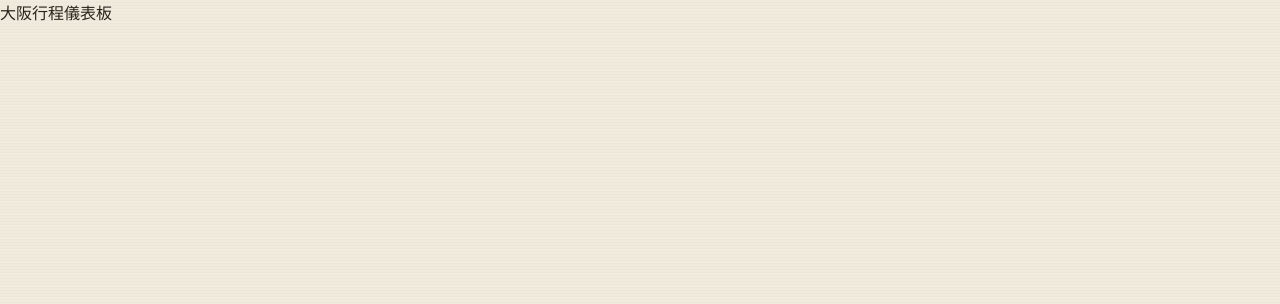
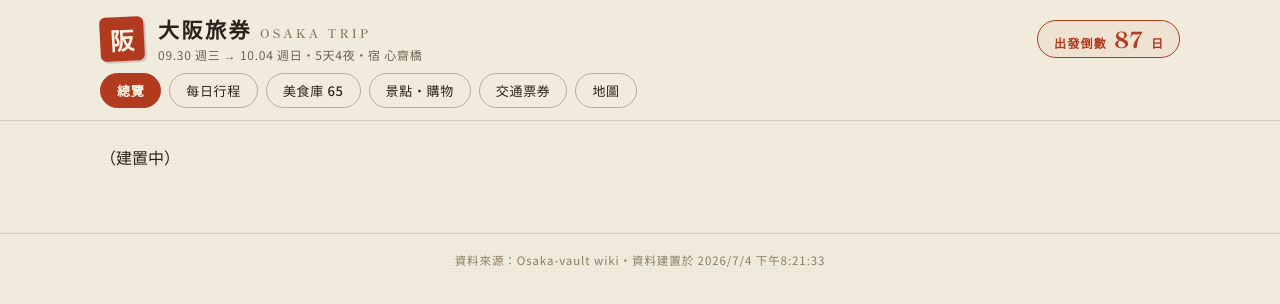
Before and after one commit to hsjinde/Osaka-web, a React (Vite) app: page / in a window 1280 px wide. Shown: the top 304 px of the page. Built offline with nearby package versions, Linux system fonts and the light colour scheme.

Commit message:
feat: App 骨架——hash 分頁、Header 倒數、Footer
Co-Authored-By: Claude Fable 5 <noreply@anthropic.com>

```diff
--- a/src/App.tsx
+++ b/src/App.tsx
@@ -1,3 +1,96 @@
+import { useEffect, useState, type JSX } from 'react';
+import { meta, overview, byCategory } from './data';
+import Chip from './components/Chip';
+import Home from './pages/Home';
+import DailyPlan from './pages/DailyPlan';
+import Food from './pages/Food';
+import Places from './pages/Places';
+import Transport from './pages/Transport';
+import AreaMap from './pages/AreaMap';
+
+export type TabKey = 'home' | 'plan' | 'food' | 'places' | 'trans' | 'map';
+
+export function countdownDays(tripStart: string, now = new Date()): number {
+  const dep = new Date(`${tripStart}T00:00:00+09:00`).getTime();
+  return Math.max(0, Math.ceil((dep - now.getTime()) / 86400000));
+}
+
+const TABS: [TabKey, string][] = [
+  ['home', '總覽'], ['plan', '每日行程'], ['food', '美食庫'],
+  ['places', '景點・購物'], ['trans', '交通票券'], ['map', '地圖'],
+];
+
+const PAGES: Record<TabKey, () => JSX.Element> = {
+  home: Home, plan: DailyPlan, food: Food, places: Places, trans: Transport, map: AreaMap,
+};
+
+function tabFromHash(): TabKey {
+  const h = location.hash.replace('#', '') as TabKey;
+  return TABS.some(([k]) => k === h) ? h : 'home';
+}
+
 export default function App() {
-  return <div>大阪行程儀表板</div>;
+  const [tab, setTab] = useState<TabKey>(tabFromHash);
+  useEffect(() => {
+    const onHash = () => setTab(tabFromHash());
+    window.addEventListener('hashchange', onHash);
+    return () => window.removeEventListener('hashchange', onHash);
+  }, []);
+  const go = (k: TabKey) => { location.hash = k; };
+
+  const cd = countdownDays(meta.tripStart);
+  const foodCount = byCategory('餐廳').length;
+  const Page = PAGES[tab];
+  const f = overview.fields;
+
+  return (
+    <div style={{ minHeight: '100vh' }}>
+      <header style={{
+        position: 'sticky', top: 0, zIndex: 50, background: 'rgba(241,235,221,.94)',
+        backdropFilter: 'blur(10px)', borderBottom: '1px solid var(--line)',
+      }}>
+        <div style={{ maxWidth: 1120, margin: '0 auto', padding: '14px 20px 0', display: 'flex', flexWrap: 'wrap', alignItems: 'center', gap: 14 }}>
+          <div className="serif" style={{
+            width: 44, height: 44, background: 'var(--red)', color: '#F7F2E6',
+            display: 'flex', alignItems: 'center', justifyContent: 'center',
+            fontSize: 24, fontWeight: 700, borderRadius: 6,
+            boxShadow: '2px 2px 0 rgba(41,35,26,.18)', transform: 'rotate(-3deg)',
+          }}>阪</div>
+          <div style={{ display: 'flex', flexDirection: 'column', gap: 2, minWidth: 180 }}>
+            <div className="serif" style={{ fontSize: 21, fontWeight: 700, letterSpacing: '.12em' }}>
+              大阪旅券 <span className="label-en" style={{ fontSize: 12 }}>OSAKA TRIP</span>
+            </div>
+            <div style={{ fontSize: 12, color: 'var(--brown-dk)', letterSpacing: '.06em' }}>
+              {f['出發顯示']} → {f['回程顯示']}・{f['天數']}・宿 心齋橋
+            </div>
+          </div>
+          <div style={{ flex: 1 }} />
+          <div style={{
+            display: 'flex', alignItems: 'baseline', gap: 7, border: '1.5px solid var(--red)',
+            color: 'var(--red)', borderRadius: 999, padding: '6px 16px', background: 'rgba(178,58,30,.05)',
+          }}>
+            <span style={{ fontSize: 12, fontWeight: 600, letterSpacing: '.1em' }}>出發倒數</span>
+            <span className="serif" style={{ fontSize: 22, fontWeight: 800, lineHeight: 1 }}>{cd}</span>
+            <span style={{ fontSize: 12, fontWeight: 600 }}>日</span>
+          </div>
+        </div>
+        <nav style={{ maxWidth: 1120, margin: '0 auto', padding: '10px 20px 12px', display: 'flex', flexWrap: 'wrap', gap: 8 }}>
+          {TABS.map(([k, label]) => (
+            <Chip key={k} on={tab === k} red onClick={() => go(k)}>
+              {k === 'food' ? `${label} ${foodCount}` : label}
+            </Chip>
+          ))}
+        </nav>
+      </header>
+      <main style={{ maxWidth: 1120, margin: '0 auto', padding: '24px 20px 64px' }}>
+        <Page key={tab} />
+      </main>
+      <footer style={{
+        borderTop: '1px solid var(--line)', padding: '18px 20px', textAlign: 'center',
+        fontSize: 11.5, color: 'var(--brown)', letterSpacing: '.08em',
+      }}>
+        資料來源：Osaka-vault wiki・資料建置於 {new Date(meta.builtAt).toLocaleString('zh-TW')}
+      </footer>
+    </div>
+  );
 }
--- /dev/null
+++ b/src/components/Chip.tsx
@@ -0,0 +1,11 @@
+import type { ReactNode } from 'react';
+
+export default function Chip({ on, red, onClick, children }: {
+  on: boolean; red?: boolean; onClick: () => void; children: ReactNode;
+}) {
+  return (
+    <button className={`chip${on ? ' chip--on' : ''}${red ? ' chip--red' : ''}`} onClick={onClick}>
+      {children}
+    </button>
+  );
+}
--- /dev/null
+++ b/src/pages/AreaMap.tsx
@@ -0,0 +1,3 @@
+export default function AreaMap() {
+  return <div className="fade-up">（建置中）</div>;
+}
--- /dev/null
+++ b/src/pages/DailyPlan.tsx
@@ -0,0 +1,3 @@
+export default function DailyPlan() {
+  return <div className="fade-up">（建置中）</div>;
+}
--- /dev/null
+++ b/src/pages/Food.tsx
@@ -0,0 +1,3 @@
+export default function Food() {
+  return <div className="fade-up">（建置中）</div>;
+}
--- /dev/null
+++ b/src/pages/Home.tsx
@@ -0,0 +1,3 @@
+export default function Home() {
+  return <div className="fade-up">（建置中）</div>;
+}
--- /dev/null
+++ b/src/pages/Places.tsx
@@ -0,0 +1,3 @@
+export default function Places() {
+  return <div className="fade-up">（建置中）</div>;
+}
--- /dev/null
+++ b/src/pages/Transport.tsx
@@ -0,0 +1,3 @@
+export default function Transport() {
+  return <div className="fade-up">（建置中）</div>;
+}
```
Also changed, not shown: 1 other file (tests, documents, lock files or other folders).
